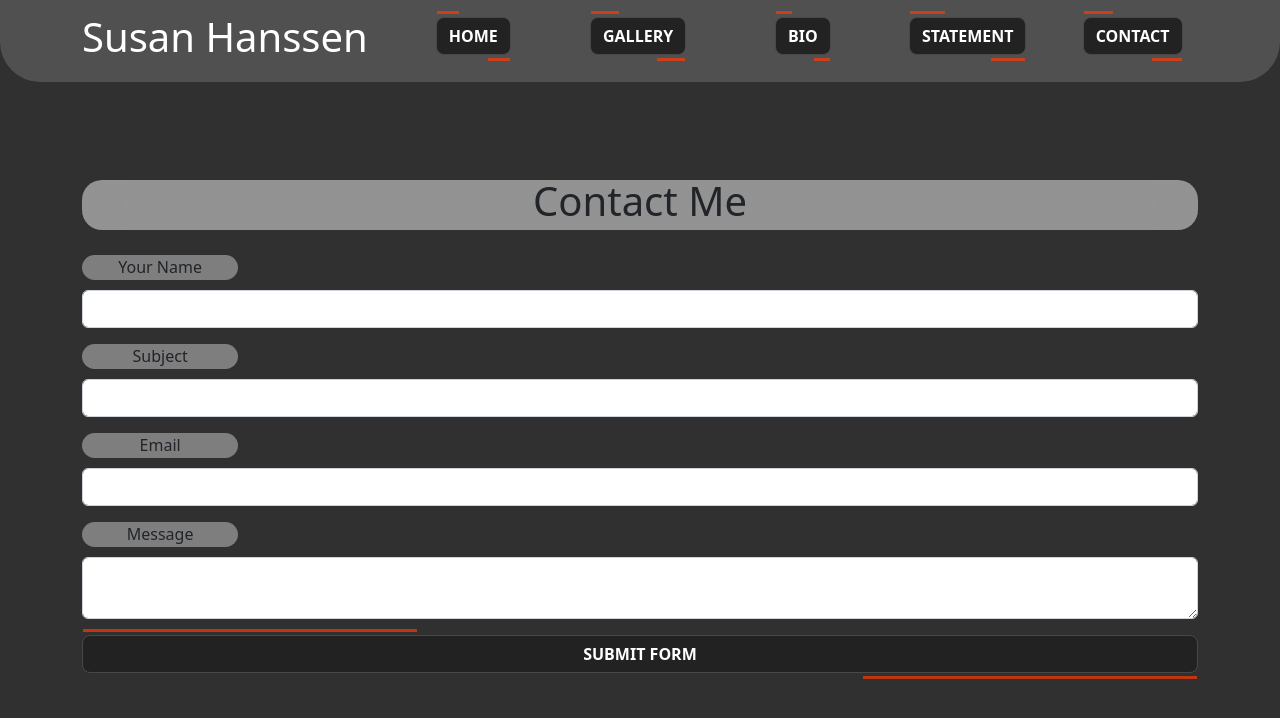
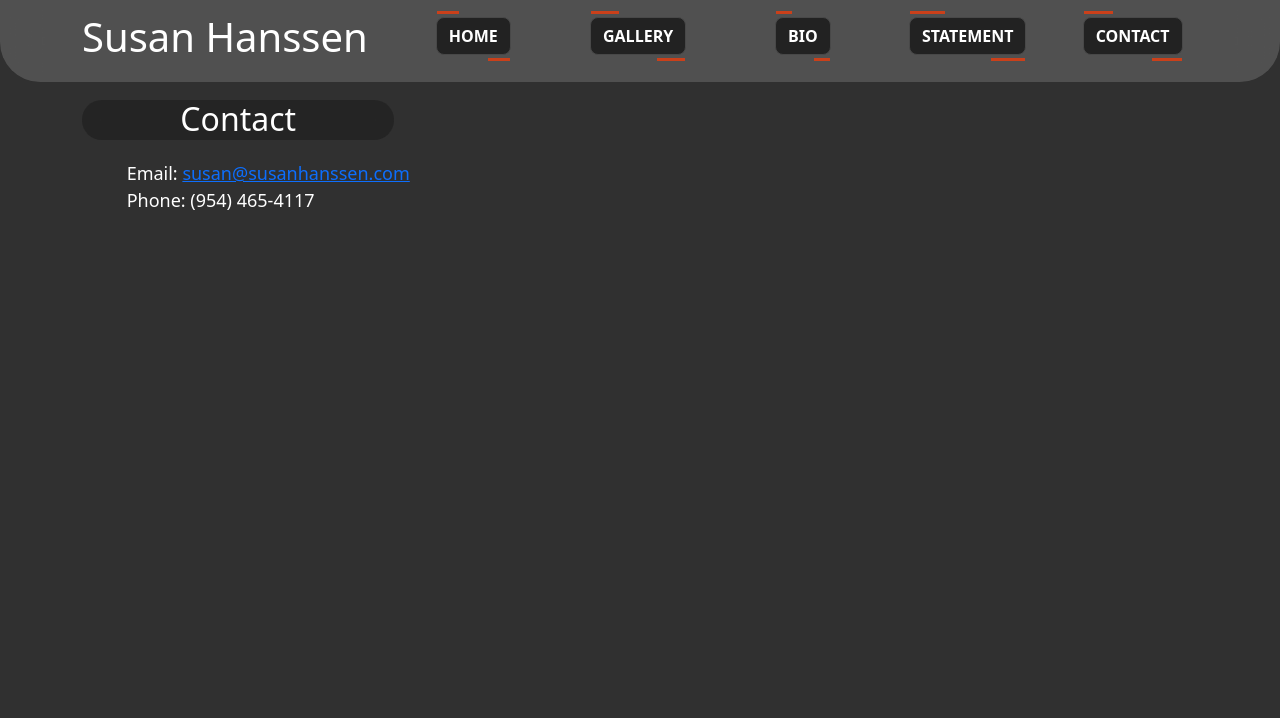
Before and after one commit to Bfunk54/Susan_Hanssen, a React (Create React App) app: page /contact in a window 1280 px wide. Shown: the top 718 px of the page. Built offline with nearby package versions, Linux system fonts and the light colour scheme.

Commit message:
finished statement bio and contact pages

```diff
--- a/src/components/pages/Bio.js
+++ b/src/components/pages/Bio.js
@@ -1,21 +1,51 @@
-import React from 'react';
-import './Home.css'
-import OverlayTrigger from 'react-bootstrap/OverlayTrigger';
-import Tooltip from 'react-bootstrap/Tooltip';
-import InnerImageZoom from 'react-inner-image-zoom';
-import 'react-inner-image-zoom/lib/InnerImageZoom/styles.css';
-import './Bio.css'
+import React from "react";
+import "./Home.css";
+import "./Bio.css";
+import Typography from "@mui/material/Typography";
 
 export default function Bio() {
-        const renderTooltip = (props) => (
-          <Tooltip id="button-tooltip" {...props}>
-            Click anywhere to download
-          </Tooltip>
-        );
-
   return (
-    <div className='container'>
-
-        </div>
+    <div className="container" style={{marginTop: '100px', color: 'white', display: 'flex', flexDirection: 'column', alignItems: 'center'}}>
+      <div
+              className="recent"
+              style={{
+                textAlign: "center",
+                marginBottom: "10px",
+                width: "20%",
+                height: "40px",
+                backgroundColor: "rgba(28, 28, 28, 0.55)",
+                backdropFilter: "blur(20px)",
+                WebkitBackdropFilter: "blur(20px)",
+                borderRadius: "20px",
+                marginBottom: '20px',
+                alignSelf: 'flex-start'
+              }}
+            >
+      <h2>Bio</h2>
+      </div>
+      <div style={{width: '92%'}}>
+      <Typography style={{fontSize: '16px'}} variant="p">
+        Susan Hanssen has been an award-winning painter for several years and
+        she is well known in south Florida for her unique and exciting work. As
+        a signature member of the National Watercolor Society, the American
+        Watercolor Society, and the Florida Watercolor Society, Susan has twice
+        won medals at prestigious American Watercolor Exhibitions in New York.<br/>
+        <br/>Susan is primarily a figurative painter: using the figure as a conduit,
+        she develops a narrative that is both a literal story and a metaphor.
+        The resulting images are highly accomplished, haunting and full of
+        whimsy. Most recently, Susan has transitioned from paper to large
+        canvas, strengthening further the impact of her work. More often, she
+        creates a series of paintings centred around a particular theme that
+        simultaneously illustrates and examines the power and dynamic of her
+        art, such as in her solo show at the Coral Springs Museum of Art that
+        celebrated her Sheep series whilst endorsing her considerable
+        achievements in Fort Lauderdale.<br/><br/> Susan has taught numerous, highly
+        successful workshops across Florida and New Mexico. Following her recent
+        move to Florida’s Palm Coast, she is now expanding the range and scope
+        of her work.<br/><br/> Susan’s work can be viewed on her website at
+        www.susanhanssen.com or on Instagram (@susanfrosthanssen).
+      </Typography>
+      </div>
+    </div>
   );
 }
--- a/src/components/pages/Contact.js
+++ b/src/components/pages/Contact.js
@@ -1,157 +1,43 @@
-import React, { useRef } from "react";
-import emailjs from "@emailjs/browser";
+import React from "react";
+import "./Home.css";
 import "./Contact.css";
+import Typography from "@mui/material/Typography";
 
 export default function Contact() {
-  const form = useRef();
-
-  const sendEmail = (e) => {
-    e.preventDefault();
-
-    emailjs
-      .sendForm(
-        "service_qstwfii",
-        "template_2v2cgql",
-        form.current,
-        "1hxpTCUFw0SqFVKrD"
-      )
-      .then(
-        (result) => {
-          console.log(result.text);
-          alert("Email succesfully sent!");
-        },
-        (error) => {
-          console.log(error.text);
-          alert("Something went wrong!");
-        }
-      );
-    e.target.reset();
-  };
   return (
     <div
+      className="container"
       style={{
+        marginTop: "100px",
+        color: "white",
         display: "flex",
-        justifyContent: "center",
-        marginRight: -200,
-        marginTop: "180px",
-        marginBottom: "20px",
+        flexDirection: "column",
+        alignItems: "center",
       }}
-      className="portfolio-block contact"
     >
-      <div style={{ height: "auto" }} className="container">
       <div
+        className="recent"
         style={{
           textAlign: "center",
-            marginBottom: "25px",
-            width: "20%",
-            height: "50px",
-            display: "flex",
-            alignItems: "center",
-            justifyContent: "center",
-            backgroundColor: "rgba(245, 245, 245, 0.5)",
+          marginBottom: "10px",
+          width: "28%",
+          height: "40px",
+          backgroundColor: "rgba(28, 28, 28, 0.55)",
           backdropFilter: "blur(20px)",
           WebkitBackdropFilter: "blur(20px)",
           borderRadius: "20px",
+          marginBottom: "20px",
+          alignSelf: "flex-start",
         }}
-          className="heading contact"
       >
-          <h1>Contact Me</h1>
+        <h2>Contact</h2>
       </div>
-        <form ref={form} onSubmit={sendEmail}>
-          <div className="mb-3">
-            <label
-              style={{
-                textAlign: "center",
-                marginBottom: "10px",
-                width: "8%",
-                height: "25px",
-                backgroundColor: "rgba(245, 245, 245, 0.4)",
-                backdropFilter: "blur(20px)",
-                WebkitBackdropFilter: "blur(20px)",
-                borderRadius: "20px",
-              }}
-              className="form-label labels"
-              htmlFor="name"
-            >
-              Your Name
-            </label>
-            <input className="form-control item" type="text" id="name"></input>
-          </div>
-          <div className="mb-3">
-            <label
-              style={{
-                textAlign: "center",
-                marginBottom: "10px",
-                width: "8%",
-                height: "25px",
-                backgroundColor: "rgba(245, 245, 245, 0.4)",
-                backdropFilter: "blur(20px)",
-                WebkitBackdropFilter: "blur(20px)",
-                borderRadius: "20px",
-              }}
-              className="form-label labels"
-              htmlFor="subject"
-            >
-              Subject
-            </label>
-            <input
-              className="form-control item"
-              type="text"
-              id="subject"
-            ></input>
-          </div>
-          <div className="mb-3">
-            <label
-              style={{
-                textAlign: "center",
-                marginBottom: "10px",
-                width: "8%",
-                height: "25px",
-                backgroundColor: "rgba(245, 245, 245, 0.4)",
-                backdropFilter: "blur(20px)",
-                WebkitBackdropFilter: "blur(20px)",
-                borderRadius: "20px",
-              }}
-              className="form-label labels"
-              htmlFor="email"
-            >
-              Email
-            </label>
-            <input
-              className="form-control item"
-              type="email"
-              id="email"
-            ></input>
-          </div>
-          <div className="mb-3">
-            <label
-              style={{
-                textAlign: "center",
-                marginBottom: "10px",
-                width: "8%",
-                height: "25px",
-                backgroundColor: "rgba(245, 245, 245, 0.4)",
-                backdropFilter: "blur(20px)",
-                WebkitBackdropFilter: "blur(20px)",
-                borderRadius: "20px",
-              }}
-              className="form-label labels"
-              htmlFor="message"
-            >
-              Message
-            </label>
-            <textarea className="form-control item" id="message"></textarea>
-          </div>
-          <div className="mb-3">
-            <button
-              className="btn btn-bd-primary btn lastBtn"
-              style={{ width: "100%" }}
-              type="submit"
-            >
-              Submit Form
-            </button>
-          </div>
-        </form>
+      <div style={{ width: "92%" }}>
+        <Typography style={{ fontSize: "18px" }} variant="p">
+          Email: <a href="mailto:susan@susanhanssen.com">susan@susanhanssen.com</a>
+          <br/>Phone: (954) 465-4117
+
+        </Typography>
       </div>
     </div>
   );
--- a/src/components/pages/Gallery.js
+++ b/src/components/pages/Gallery.js
@@ -36,7 +36,6 @@ import img33 from "../img/gallery/33.jpg";
 import img34 from "../img/gallery/34.jpg";
 import img35 from "../img/gallery/35.jpg";
 
-import { MDBCarousel, MDBCarouselItem } from "mdb-react-ui-kit";
 import Popover from "@mui/material/Popover";
 import CloseIcon from "@mui/icons-material/Close";
 import Button from "@mui/material/Button";
@@ -166,7 +165,7 @@ export default function Gallery() {
   });
 
   return (
-    <div style={{ margin: "auto" }}>
+    <div style={{ margin: "auto", marginTop: '-60px' }}>
       <section className="portfolio-block projects-with-sidebar portfolio">
         <div className="container">
           <div className="heading">
```
Also changed, not shown: src/components/pages/Statement.js (+63 -16 lines), 1 other file (tests, documents, lock files or other folders). Lines whose indentation alone changed are shown as unchanged.
